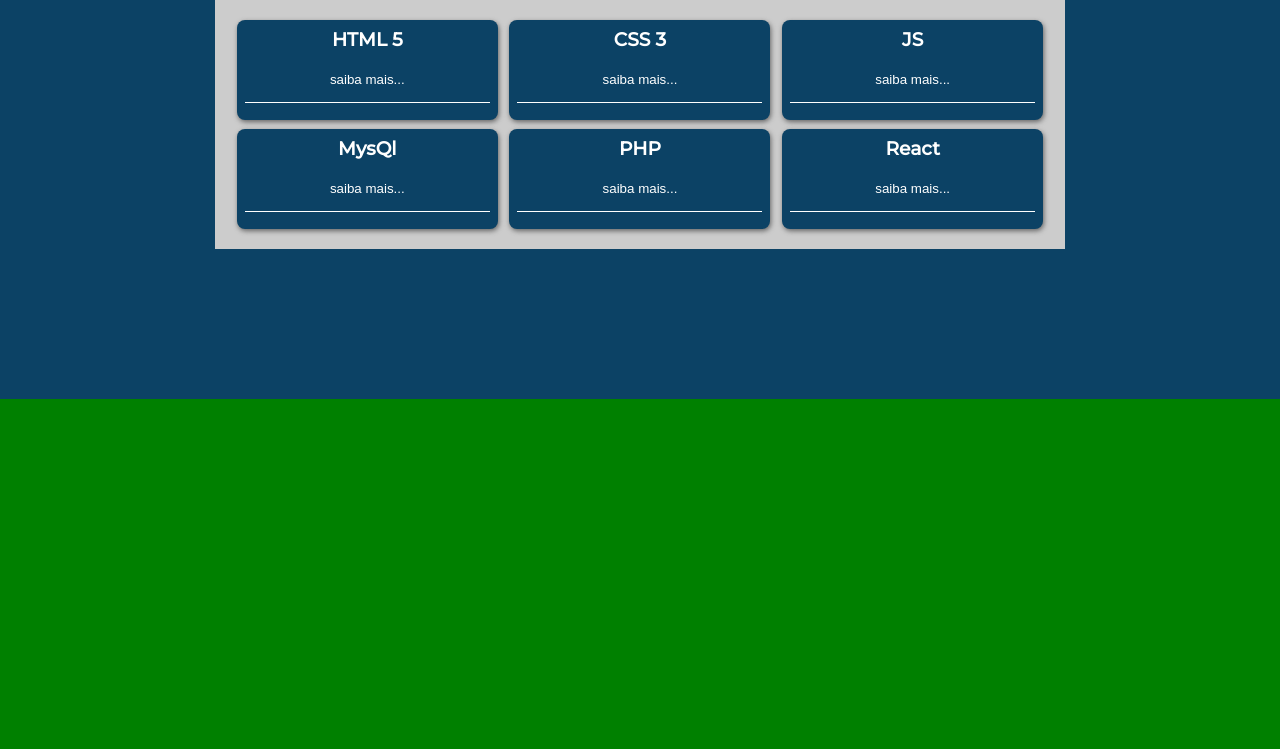
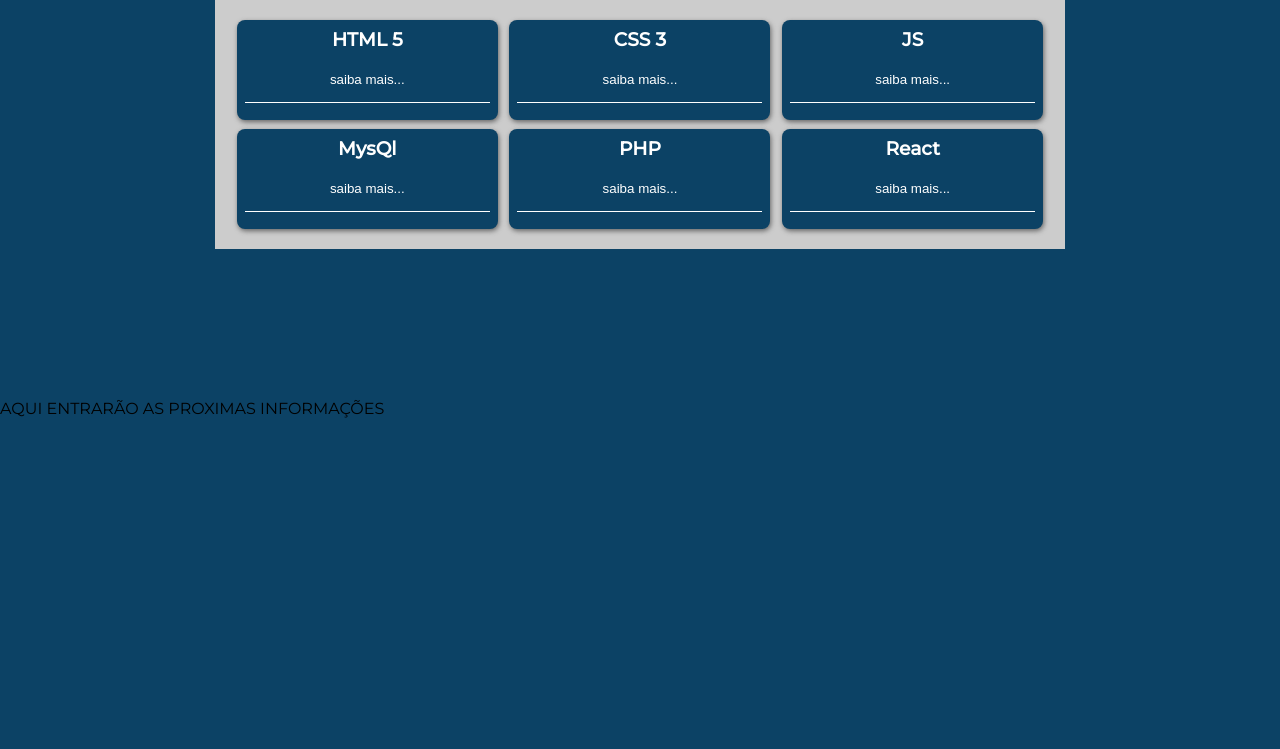
Before and after one commit to tonydesigner/as, a PHP site: page / in a window 1280 px wide. Shown: the part 550-1299 px from the top of the page. Run offline with PHP 8.4, Linux system fonts and the light colour scheme.

Commit message:
alteracao index

```diff
--- a/css/style.css
+++ b/css/style.css
@@ -46,7 +46,7 @@ html,body{font-family: 'Montserrat', sans-serif; height: 100vh;background-color:
 .item{height: 150px; text-align: center; color: #fff;padding:1em;}
 .item p{margin-top:1em;}
 
-.proximo{height:350px;background-color:green;}
+.proximo{height:350px;}
 
 @keyframes animeH1{
     0%{
--- a/index.php
+++ b/index.php
@@ -19,7 +19,9 @@
             <?php include 'pgs/inform.php' ;?>
         </section>
         <section>
-            <div class="proximo"> </div>
+            <div class="proximo">
+                AQUI ENTRARÃO AS PROXIMAS INFORMAÇÕES
+            </div>
         </section>
 
 
```
